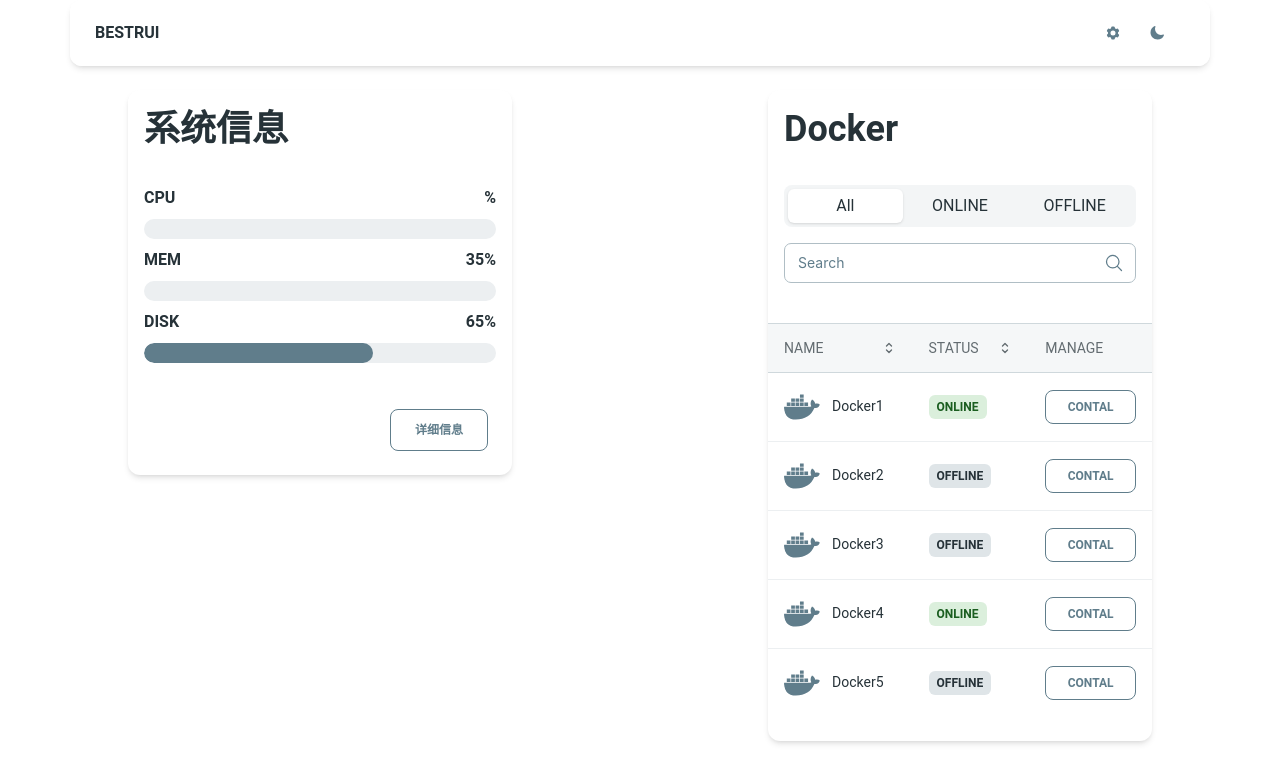
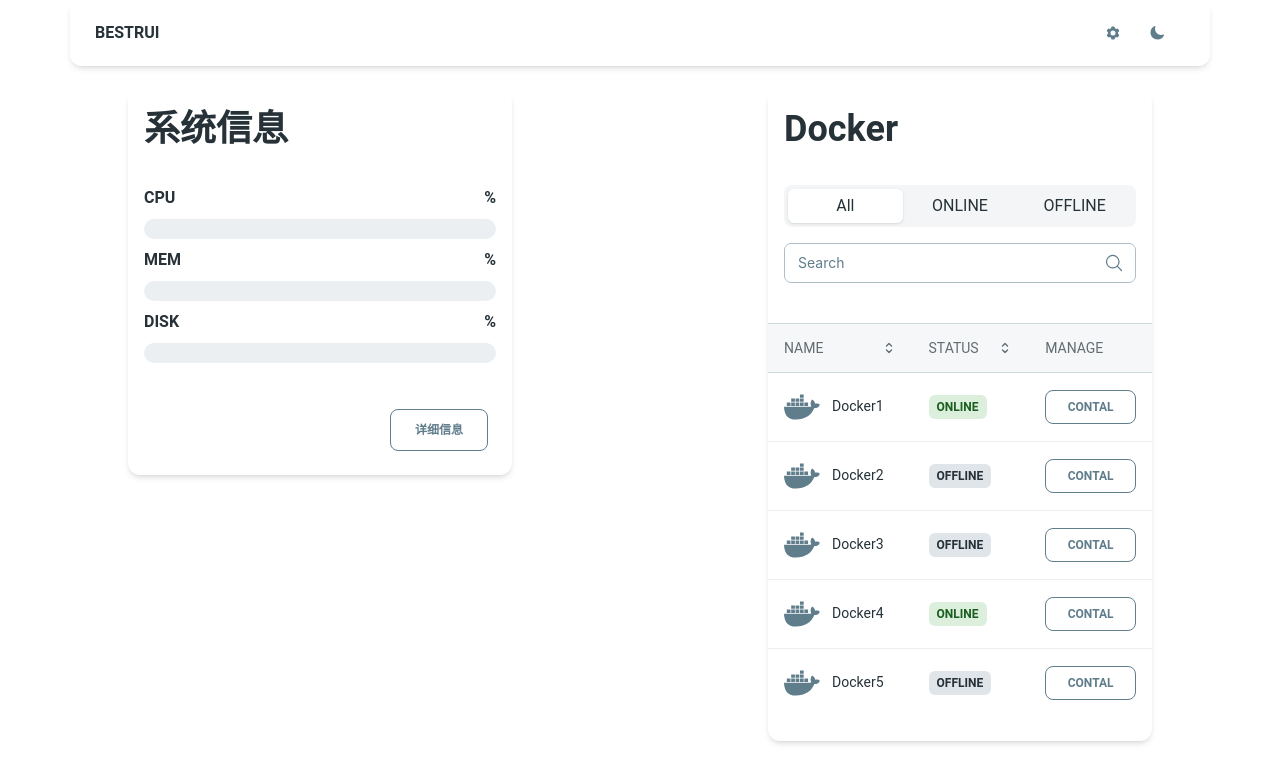
Before and after one commit to bestruirui/DASH, a React (Create React App) app: page / in a window 1280 px wide. Shown: the top 782 px of the page. Built offline with nearby package versions, Linux system fonts and the light colour scheme; no server answers.

Commit message:
系统信息栏ok

```diff
--- a/src/status.js
+++ b/src/status.js
@@ -15,7 +15,7 @@
   useEffect(() => {
     const intervalId = setInterval(async () => {
       try {
-        const response = await fetch('https://dash.bestruirui.repl.co/api');
+        const response = await fetch('https://ewrzp7-3001.csb.app/api');
         const json = await response.json();
         setData(json);
       } catch (error) {
@@ -64,7 +64,7 @@
               MEM
             </Typography>
             <Typography color="blue-gray" variant="h6">
-              35%
+              {data.memUsage}%
             </Typography>
           </div>
           <Progress
@@ -77,11 +77,11 @@
               DISK
             </Typography>
             <Typography color="blue-gray" variant="h6">
-              65%
+              {data.diskUsage}%
             </Typography>
           </div>
           <Progress
-            value={65}
+            value={data.diskUsage}
             className="h-5 mb-2 progress"
             color="blue-gray"
           />
```
Also changed, not shown: .codesandbox/tasks.json (added), 2 other files (tests, documents, lock files or other folders).
